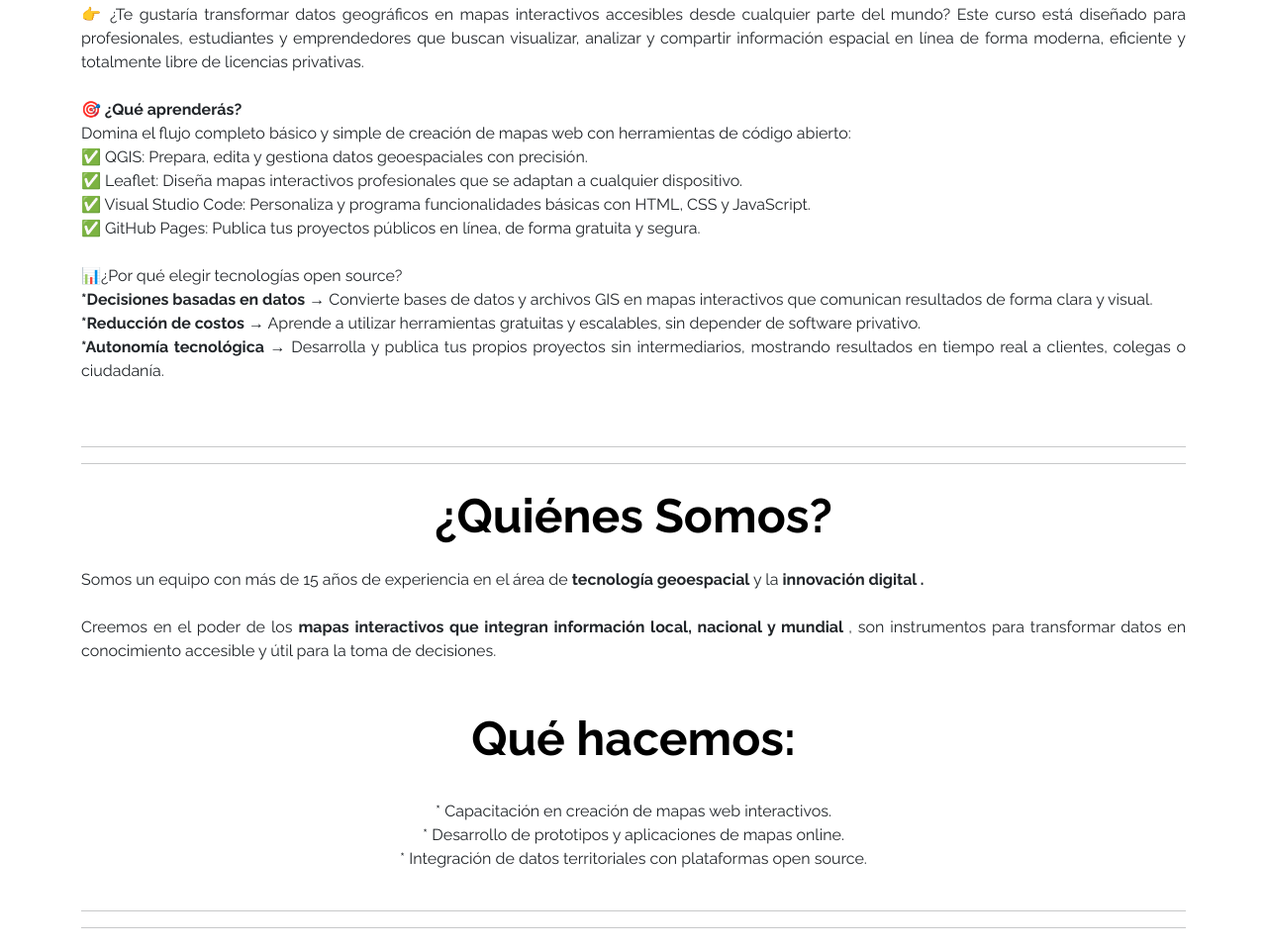
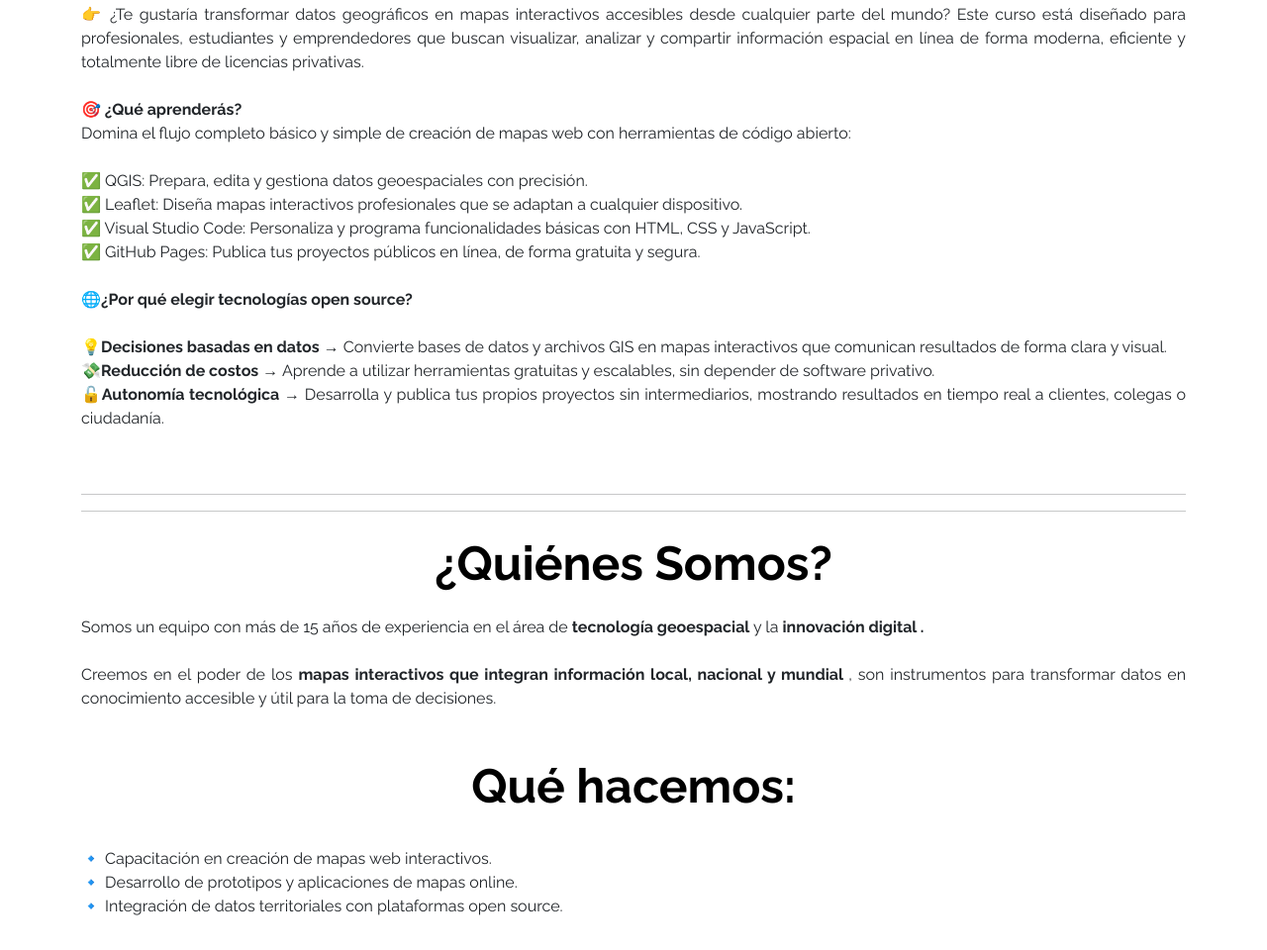
Before and after one commit to mflores49/web, a plain HTML site: page index.html in a window 1280 px wide. Shown: the part 920-1880 px from the top of the page at 99% size. Drawn offline with nearby package versions, Linux system fonts and the light colour scheme.

```diff
--- a/index.html
+++ b/index.html
@@ -51,7 +51,7 @@
 
 
 
-        <h2 class="display-5 text-black fw-bold my-4">Curso <br> Creación de Mapas Web Interactivos con
+        <h2 class="display-5 text-black fw-bold my-4">🗺️Curso <br> Creación de Mapas Web Interactivos con
             Tecnologías Open Source </h2>
         <p class="my-4" style="text-align: justify;">
             👉 ¿Te gustaría transformar datos geográficos en mapas interactivos accesibles desde cualquier parte del
@@ -61,17 +61,22 @@
 
 
             <strong>🎯 ¿Qué aprenderás?</strong> <br>
-            Domina el flujo completo básico y simple de creación de mapas web con herramientas de código abierto:<br>
+            Domina el flujo completo básico y simple de creación de mapas web con herramientas de código
+            abierto:<br><br>
             ✅ QGIS: Prepara, edita y gestiona datos geoespaciales con precisión. <br>
             ✅ Leaflet: Diseña mapas interactivos profesionales que se adaptan a cualquier dispositivo. <br>
             ✅ Visual Studio Code: Personaliza y programa funcionalidades básicas con HTML, CSS y JavaScript. <br>
             ✅ GitHub Pages: Publica tus proyectos públicos en línea, de forma gratuita y segura.<br>
+            <br>
+            <strong>🌐¿Por qué elegir tecnologías open source?<br></strong>
+            <br>
 
-            <br>📊¿Por qué elegir tecnologías open source?<br>
-
-            <strong>*Decisiones basadas en datos</strong> → Convierte bases de datos y archivos GIS en mapas interactivos que comunican resultados de forma clara y visual.<br>
-            <strong>*Reducción de costos</strong> → Aprende a utilizar herramientas gratuitas y escalables, sin depender de software privativo.<br>
-            <strong>*Autonomía tecnológica</strong> → Desarrolla y publica tus propios proyectos sin intermediarios, mostrando resultados en tiempo real a clientes, colegas o ciudadanía.
+            <strong>💡Decisiones basadas en datos</strong> → Convierte bases de datos y archivos GIS en mapas
+            interactivos que comunican resultados de forma clara y visual.<br>
+            <strong>💸Reducción de costos</strong> → Aprende a utilizar herramientas gratuitas y escalables, sin
+            depender de software privativo.<br>
+            <strong>🔓Autonomía tecnológica</strong> → Desarrolla y publica tus propios proyectos sin intermediarios,
+            mostrando resultados en tiempo real a clientes, colegas o ciudadanía.
         </p>
         <br>
         <hr>
@@ -88,10 +93,10 @@
         </p>
         <br>
         <h3 class="display-5 text-black fw-bold ">Qué hacemos:</h3><br>
-        <ul style="list-style: none; padding-left: 0;">
-            <li>* Capacitación en creación de mapas web interactivos.</li>
-            <li>* Desarrollo de prototipos y aplicaciones de mapas online.</li>
-            <li>* Integración de datos territoriales con plataformas open source.</li><br>
+        <ul style="list-style: none; padding-left: 0; text-align: justify;">
+            <li>🔹 Capacitación en creación de mapas web interactivos.</li>
+            <li>🔹 Desarrollo de prototipos y aplicaciones de mapas online.</li>
+            <li>🔹 Integración de datos territoriales con plataformas open source.</li><br>
         </ul>
         </p>
         <hr>
```
